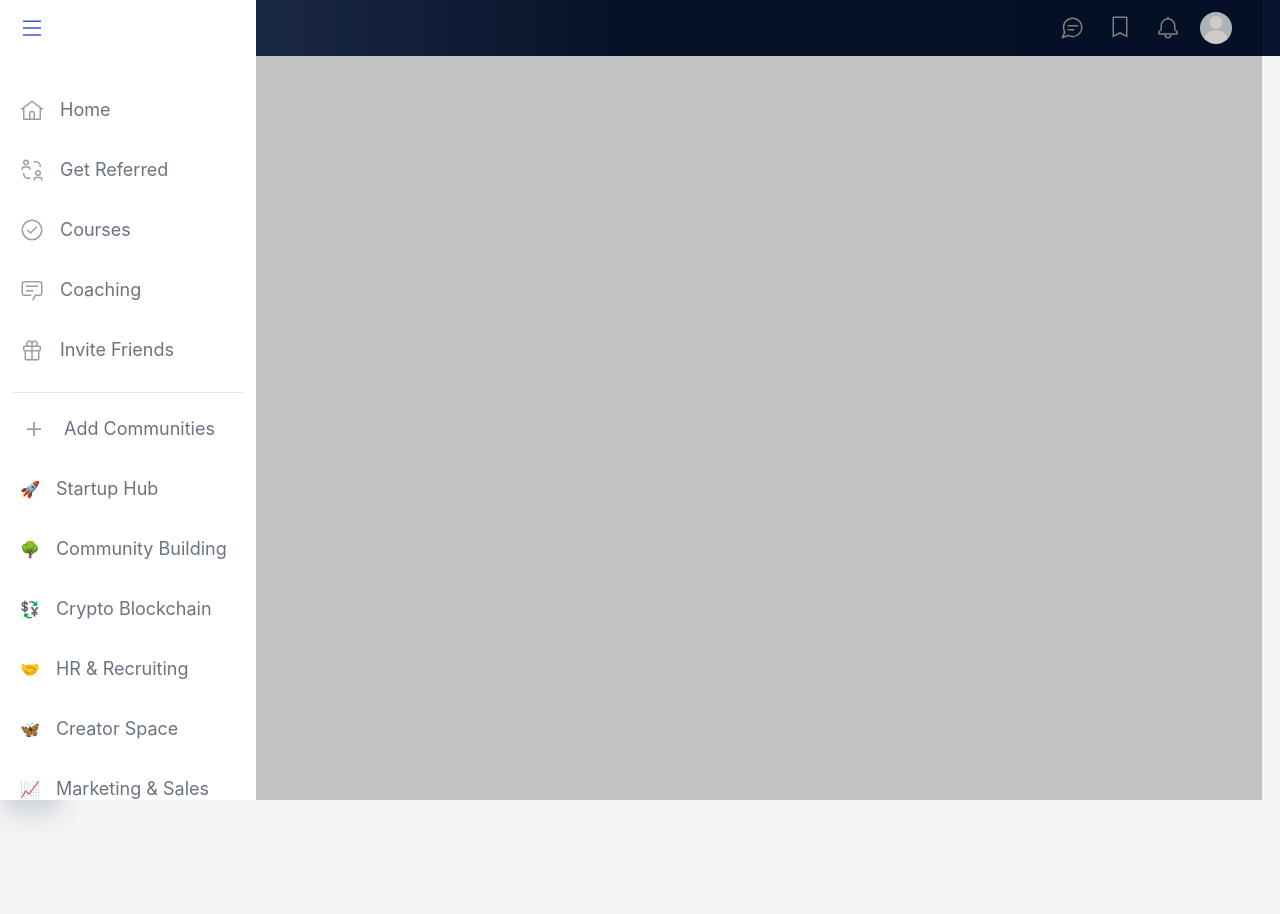
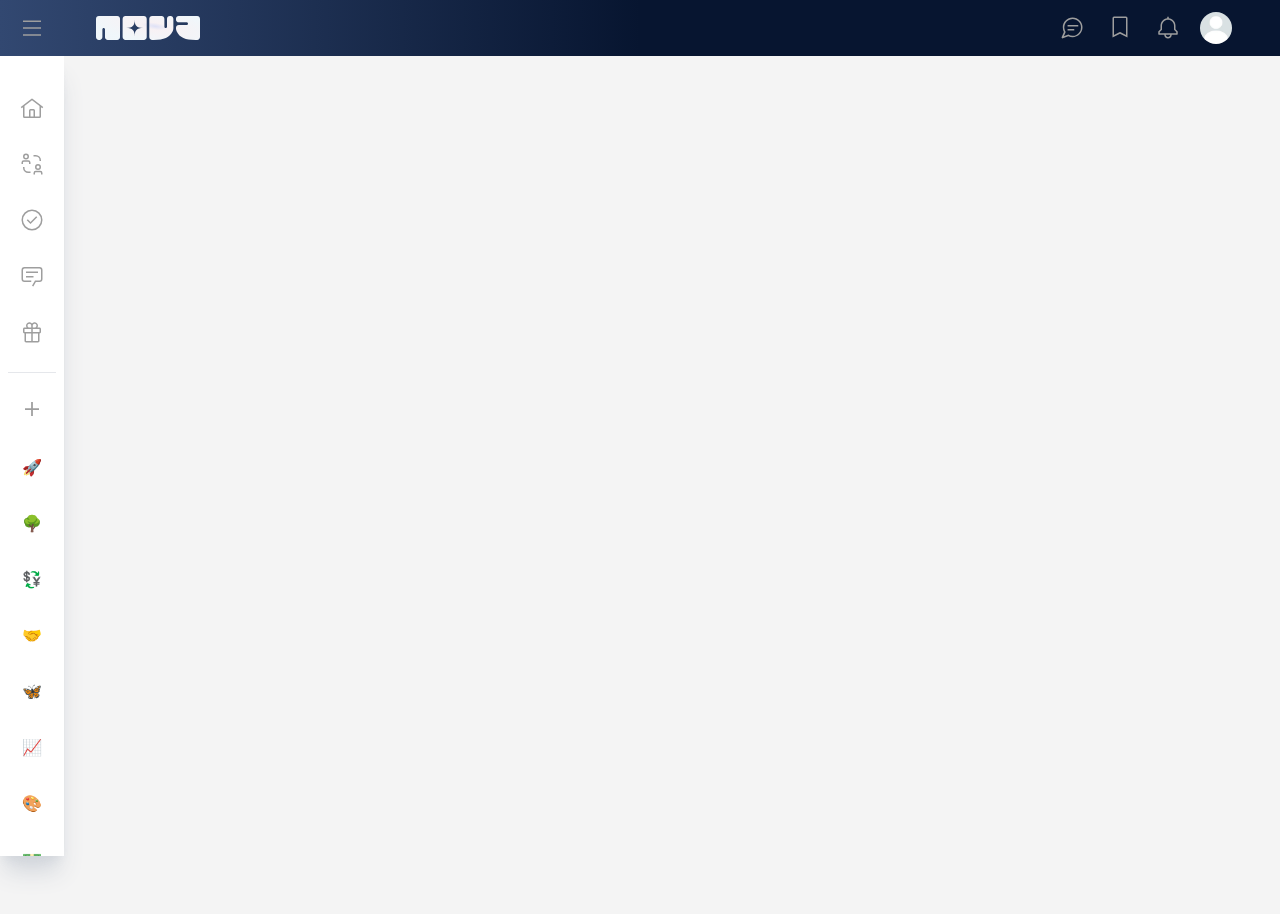
Before and after one commit to Balaganesh003/nova, a Next.js app: page / in a window 1280 px wide. Shown: the top 914 px of the page. Built offline with nearby package versions, Linux system fonts and the light colour scheme.

Commit message:
Added the sidebar

```diff
--- a/components/NavBar.jsx
+++ b/components/NavBar.jsx
@@ -8,16 +8,23 @@ import BookMarkLogo from '../assets/svgexport-5.svg';
 import BellLogo from '../assets/svgexport-6.svg';
 import ProfilePhoto from '../assets/profile-photo.jpg';
 
-const NavBar = () => {
+const NavBar = ({ sidebarOpen, setSidebarOpen }) => {
+  const handleSidebar = () => {
+    setSidebarOpen(!sidebarOpen);
+  };
+
   return (
-    <div className="bg-gradient-to-r from-accent via-accent-dark to-accent-dark  flex justify-center w-screen">
+    <div className="bg-gradient-to-r from-accent via-accent-dark to-accent-dark fixed top-0 flex justify-center w-screen ">
       <div className="w-full xs:w-full md:max-w-[34.5rem] lg:max-w-full h-14 flex justify-between items-center px-2 md:px-5">
         <div className="flex items-center space-x-4 lg:space-x-11">
-          <Image
-            src={HamBurgerLogo}
-            alt="HamBurgerLogo"
-            className="cursor-pointer"
-          />
+          <div onMouseOver={handleSidebar}>
+            <Image
+              src={HamBurgerLogo}
+              alt="HamBurgerLogo"
+              className="cursor-pointer"
+            />
+          </div>
+
           <Image src={NovaLogo} alt="NovaLogo" className="cursor-pointer" />
         </div>
         {/* Nav links */}
--- a/components/SideBar.jsx
+++ b/components/SideBar.jsx
@@ -8,11 +8,19 @@ import GiftboxLogo from '../assets/svgexport-12.svg';
 import CrossLogo from '../assets/svgexport-13.svg';
 import ColoredHamBurgerLogo from '../assets/svgexport-7.svg';
 
-const SideBar = () => {
+const SideBar = ({ sidebarOpen, setSidebarOpen }) => {
+  const handleHover = () => {
+    setSidebarOpen(!sidebarOpen);
+  };
+
   return (
-    <div className="">
+    <div className={`fixed ${sidebarOpen ? 'top-0' : 'top-[3.5rem]'} left-0 `}>
       {/* On Not Hover */}
-      <div className="w-16 bg-white shadow-xl shadow-gray-300 h-[calc(100vh-3.5rem)] divide-y-[1px] flex flex-col overflow-y-scroll scrollbar-hide  px-2">
+      <div
+        onMouseOver={handleHover}
+        className={`${
+          sidebarOpen ? 'hidden' : 'block'
+        } w-16 bg-white  shadow-xl shadow-gray-300 h-screen divide-y-[1px] flex flex-col overflow-y-scroll scrollbar-hide  px-2`}>
         <div className="flex flex-col justify-center items-center space-y-4 pt-8 pb-5">
           <div className="hover:bg-[#f4f4f4] rounded-full p-2">
             <Image
@@ -93,11 +101,16 @@ const SideBar = () => {
         </div>
       </div>
       {/* On Hover */}
-      <div className="absolute top-0 h-screen w-[calc(100vw-1.1rem)] ">
+      <div
+        className={`${
+          sidebarOpen ? 'block' : 'hidden'
+        } absolute top-0 h-screen w-[calc(100vw-1.1rem)] `}>
         {/* Background effect */}
         <div className=" overflow-hidden h-screen z-0 bg-black bg-opacity-20"></div>
         {/* sideBar */}
-        <div className="bg-white w-64 z-50 absolute top-0 h-screen overflow-y-scroll scrollbar-thin scrollbar-thumb-gray-400 scrollbar-track-white ">
+        <div
+          onMouseLeave={handleHover}
+          className="bg-white  w-64 z-50 absolute top-0 h-screen overflow-y-scroll scrollbar-thin scrollbar-thumb-gray-400 scrollbar-track-white ">
           <div className="h-14 bg-white px-2 md:px-5 flex items-center ">
             <Image
               src={ColoredHamBurgerLogo}
--- a/pages/_app.js
+++ b/pages/_app.js
@@ -1,7 +1,7 @@
-import '../styles/globals.css'
+import '../styles/globals.css';
 
 function MyApp({ Component, pageProps }) {
-  return <Component {...pageProps} />
+  return <Component {...pageProps} />;
 }
 
-export default MyApp
+export default MyApp;
--- a/pages/index.js
+++ b/pages/index.js
@@ -1,8 +1,10 @@
 import Head from 'next/head';
 import NavBar from '../components/NavBar';
 import SideBar from '../components/SideBar';
+import { useState } from 'react';
 
 export default function Home() {
+  const [sidebarOpen, setSidebarOpen] = useState(false);
   return (
     <div>
       <Head>
@@ -11,9 +13,10 @@ export default function Home() {
         <link rel="icon" href="/favicon.ico" />
       </Head>
 
-      <main className="min-h-[4000px] bg-[#f4f4f4] overflow-x-hidden">
-        <NavBar />
-        <SideBar />
+      <main
+        className={`h-[2000px] scrollbar-hide  bg-[#f4f4f4] overflow-x-hidden`}>
+        <NavBar sidebarOpen={sidebarOpen} setSidebarOpen={setSidebarOpen} />
+        <SideBar sidebarOpen={sidebarOpen} setSidebarOpen={setSidebarOpen} />
       </main>
     </div>
   );
--- a/styles/globals.css
+++ b/styles/globals.css
@@ -12,6 +12,10 @@ body {
   margin: 0px;
 }
 
+body {
+  scroll-behavior: smooth;
+}
+
 @tailwind base;
 @tailwind components;
 @tailwind utilities;
```
